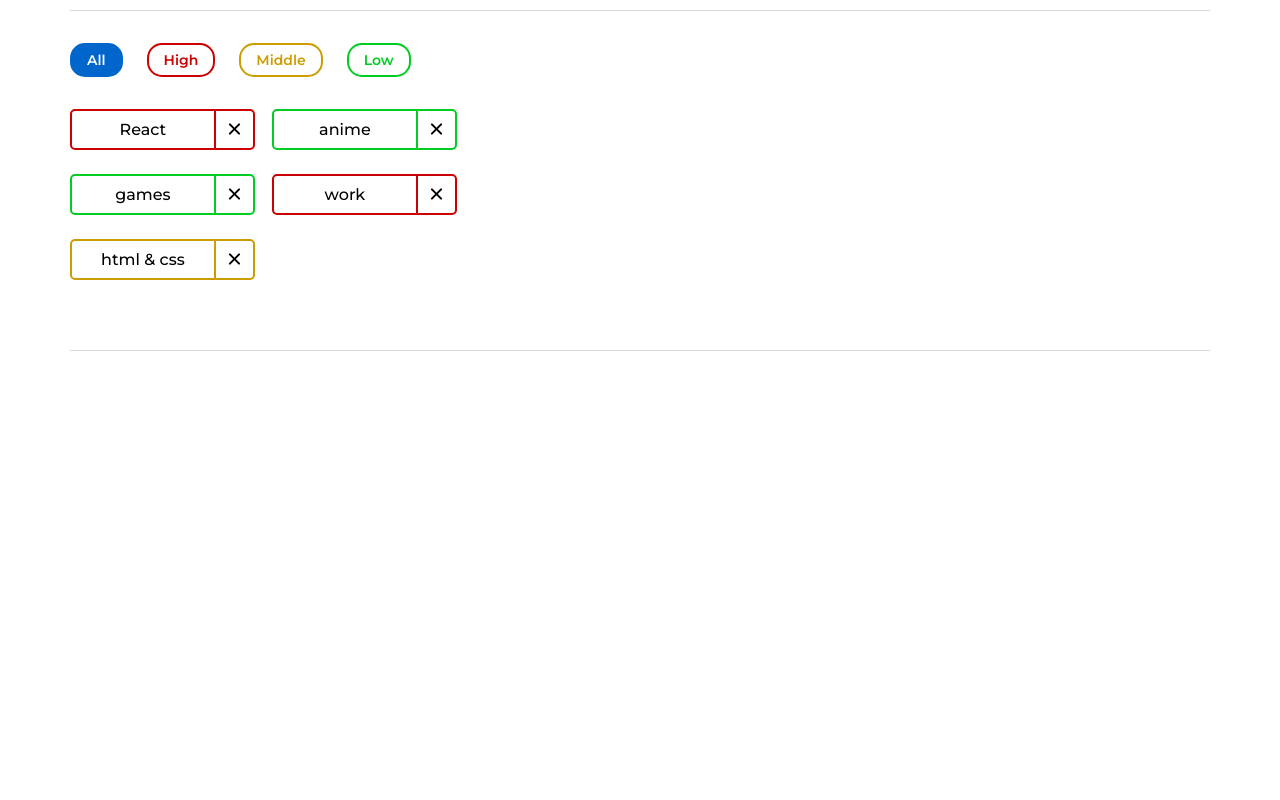
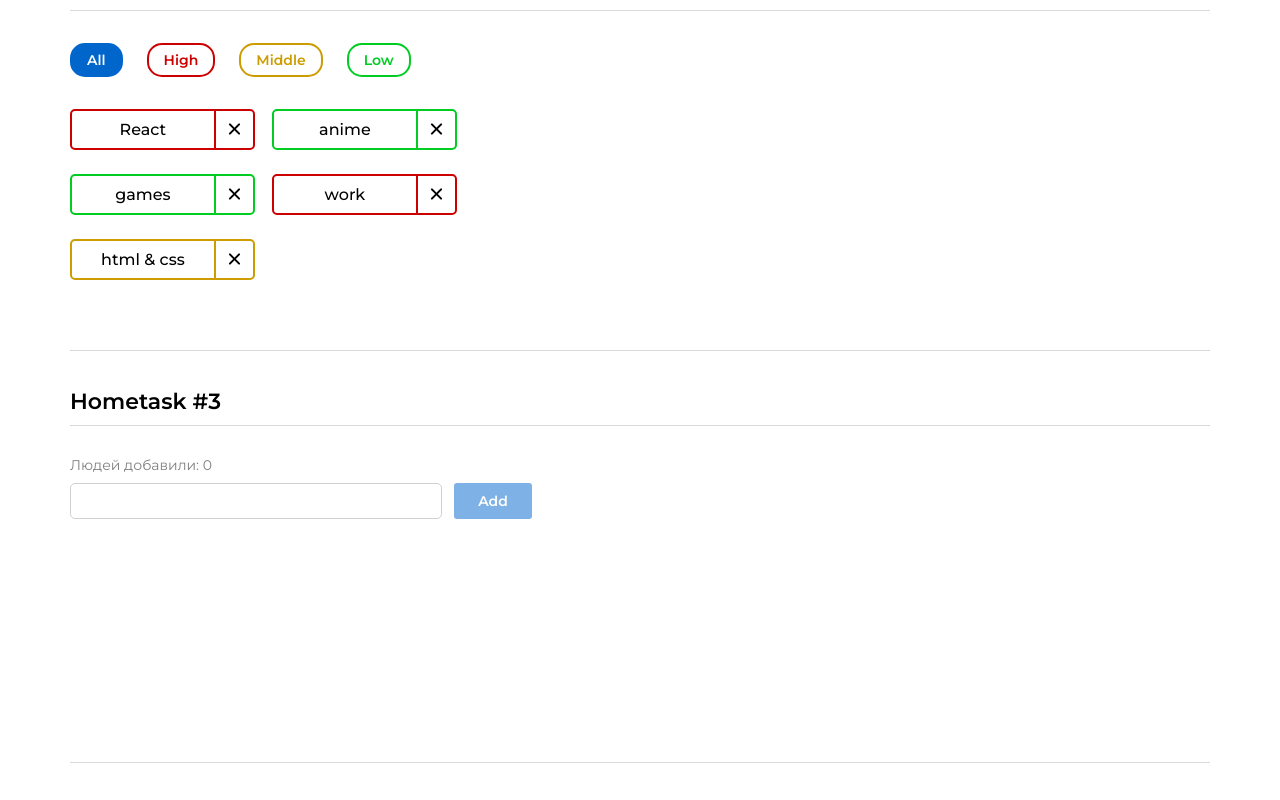
Before and after one commit to VladSmirnou/hws2, a React (Create React App) app: page /#/pre-junior in a window 1280 px wide. Shown: the part 523-1323 px from the top of the page. Before the commit the page ends 911 px from the top, so only its background shows below. Built offline with nearby package versions, Linux system fonts and the light colour scheme.

Commit message:
fix HW3 styles

```diff
--- a/src/s1-main/App.module.css
+++ b/src/s1-main/App.module.css
@@ -33,6 +33,12 @@
     margin-bottom: 37px;
 }
 
+.hw3-container {
+    margin: 0 auto;
+    max-width: 1140px;
+    margin-bottom: 37px;
+}
+
 .initialMessages {
     display: grid;
     row-gap: 30px;
--- a/src/s2-homeworks/hw03/Greeting.module.css
+++ b/src/s2-homeworks/hw03/Greeting.module.css
@@ -1,4 +1,5 @@
 .greetingForm {
+    min-height: 305px;
 }
 
 .inputAndButtonContainer {
@@ -7,16 +8,31 @@
 }
 
 .error {
+    color: red;
+    font-family: Montserrat;
+    font-size: 14px;
+    font-weight: 400;
+    line-height: 17.07px;
+    margin-top: 10px;
 }
 
 .input {
     height: 36px;
+    border: 1px solid #D1D1D1;
+    border-radius: 5px;
+    font-family: Montserrat;
+    font-size: 16px;
+    font-weight: 500;
+    line-height: 19.5px;
+    padding: 8px 12px;
+    min-width: 372px;
 }
 
 .input:focus {
 }
 
 .errorInput {
+    border: 1px solid red;
 }
 
 .button {
@@ -28,6 +44,10 @@
     border-radius: 3px;
     cursor: pointer;
     height: 36px;
+    font-family: Montserrat;
+    font-size: 14px;
+    font-weight: 600;
+    line-height: 20px;
 }
 
 .button:focus {
@@ -37,10 +57,23 @@
 }
 
 .button:disabled {
+    opacity: 0.5;
+    pointer-events: none;
 }
 
 .text {
+    margin: 31px 0 9px;
+    font-family: Montserrat;
+    font-size: 14px;
+    font-weight: 400;
+    line-height: 17.07px;
+    color: #00000080;
 }
 
 .greeting {
+    font-family: Montserrat;
+    font-size: 14px;
+    font-weight: 500;
+    line-height: 17.07px;
+    margin-top: 10px;
 }
--- a/src/s2-homeworks/hw03/Greeting.tsx
+++ b/src/s2-homeworks/hw03/Greeting.tsx
@@ -26,7 +26,6 @@ const Greeting: React.FC<GreetingPropsType> = (
     } // деструктуризация пропсов
 ) => {
     const inputClass = s.input + ' ' + (error ? s.errorInput : ''); // need to fix with (?:)
-    console.log(s.input, s.errorInput)
     return (
         <div id={'hw3-form'} className={s.greetingForm}>
             <div className={s.text}>
@@ -46,7 +45,7 @@ const Greeting: React.FC<GreetingPropsType> = (
                         onKeyDown={onEnter}
                         onBlur={onBlur}
                     />
-                    <div id={'hw3-error'} className={s.error}>
+                    <div id={'hw3-error'} className={error ? s.error : ''}>
                         {error}
                     </div>
                 </div>
@@ -61,11 +60,11 @@ const Greeting: React.FC<GreetingPropsType> = (
                 </button>
             </div>
 
-            {lastUserName && (
-                <div className={s.greeting}>
+            {(lastUserName && !error) &&
+                <div className={lastUserName ? s.greeting : ''}>
                     Привет <span id={'hw3-last-user'}>{lastUserName}</span>!
                 </div>
-            )}
+            }
         </div>
     )
 }
--- a/src/s2-homeworks/hw03/HW3.tsx
+++ b/src/s2-homeworks/hw03/HW3.tsx
@@ -45,8 +45,8 @@ const HW3 = () => {
     }
 
     return (
-        <div id={'hw3'}>
-            <div className={s2.hwTitle}>Homework #3</div>
+        <div id={'hw3'} className={s2['hw3-container']}>
+            <div className={s2.hwTitle}>Hometask #3</div>
             {/*для автоматической проверки дз (не менять)*/}
 
             <div className={s2.hw}>
--- a/src/s2-homeworks/hw05/pages/PreJunior.tsx
+++ b/src/s2-homeworks/hw05/pages/PreJunior.tsx
@@ -10,8 +10,8 @@ function PreJunior() {
             {/*pre junior page*/}
             <HW1 />
             <HW2 />
-            {/* <HW3 />
-            <HW4 /> */}
+            <HW3 />
+            {/* <HW4 /> */}
         </div>
     )
 }
```
